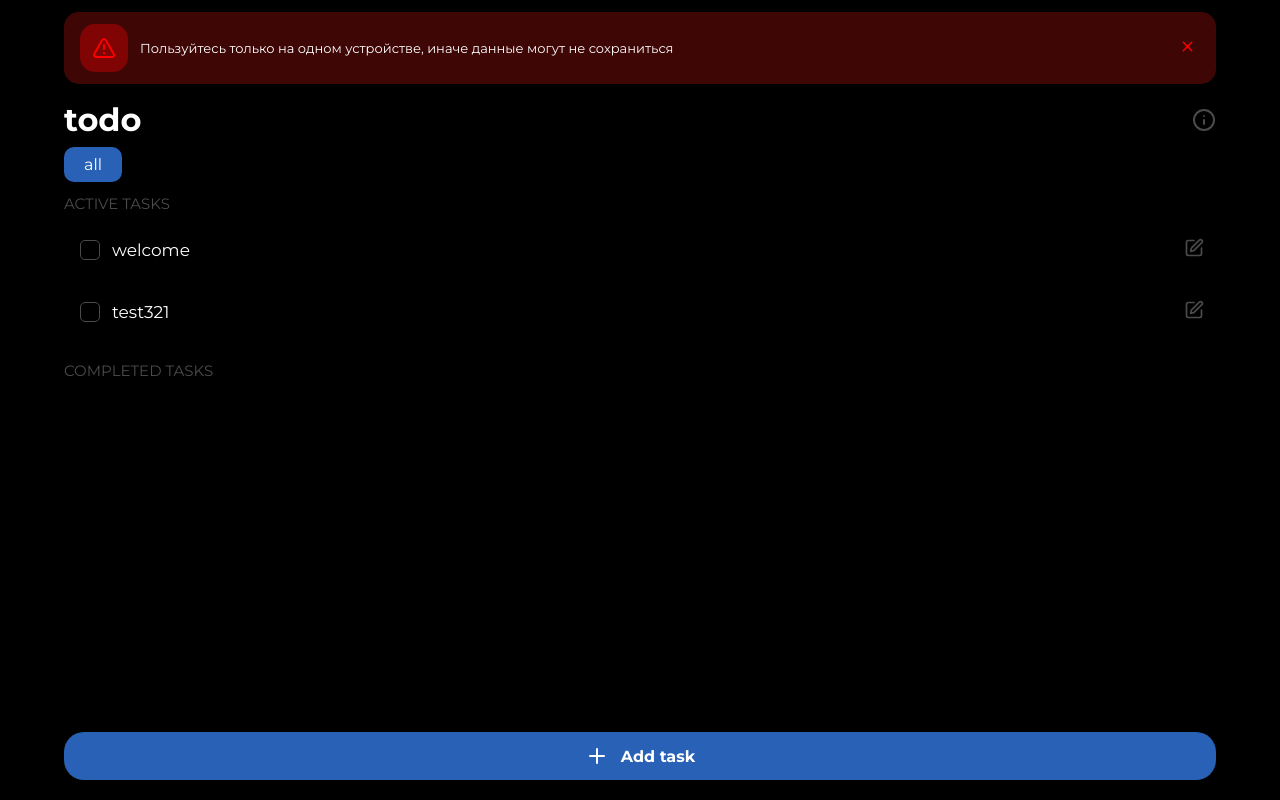
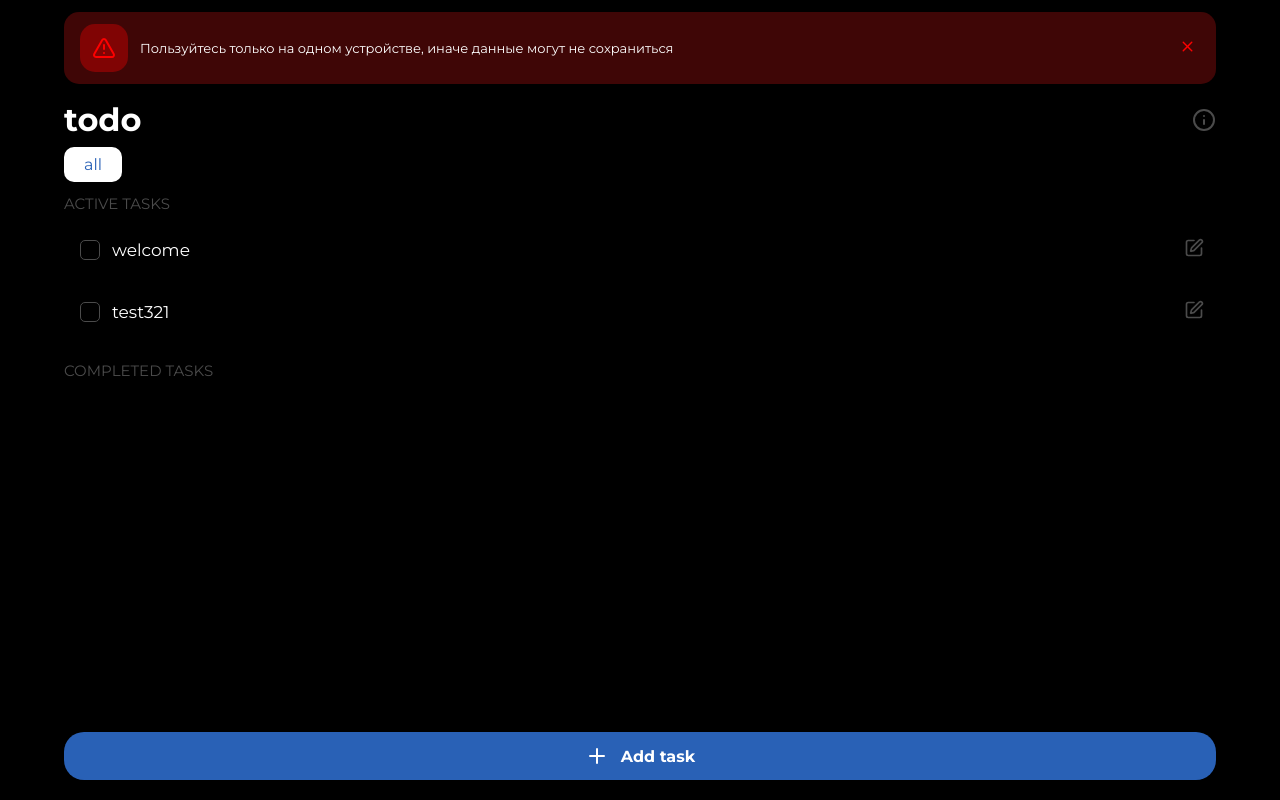
Before and after one commit to rekaup/todo, a React (Vite) app: page / in a window 1280 px wide. In both pictures the pointer is over the button "all". Built offline with nearby package versions, Linux system fonts and the light colour scheme.

Commit message:
правка стилей

```diff
--- a/src/styles/components/CategoryTabs.css
+++ b/src/styles/components/CategoryTabs.css
@@ -17,6 +17,16 @@
     border-radius: var(--radius-sm);
     padding: var(--space-sm) var(--space-xl);
     color: var(--text-secondary);
-    transition: var(--transition);
+    transition: var(--animation-normal);
     animation: var(--animation-normal);
 }
+
+.category-tab:hover {
+    background-color: var(--surface-2);
+    color: var(--text);
+}
+
+.category-tab.active:hover {
+    background-color: var(--text);
+    color: var(--primary);
+}
```
